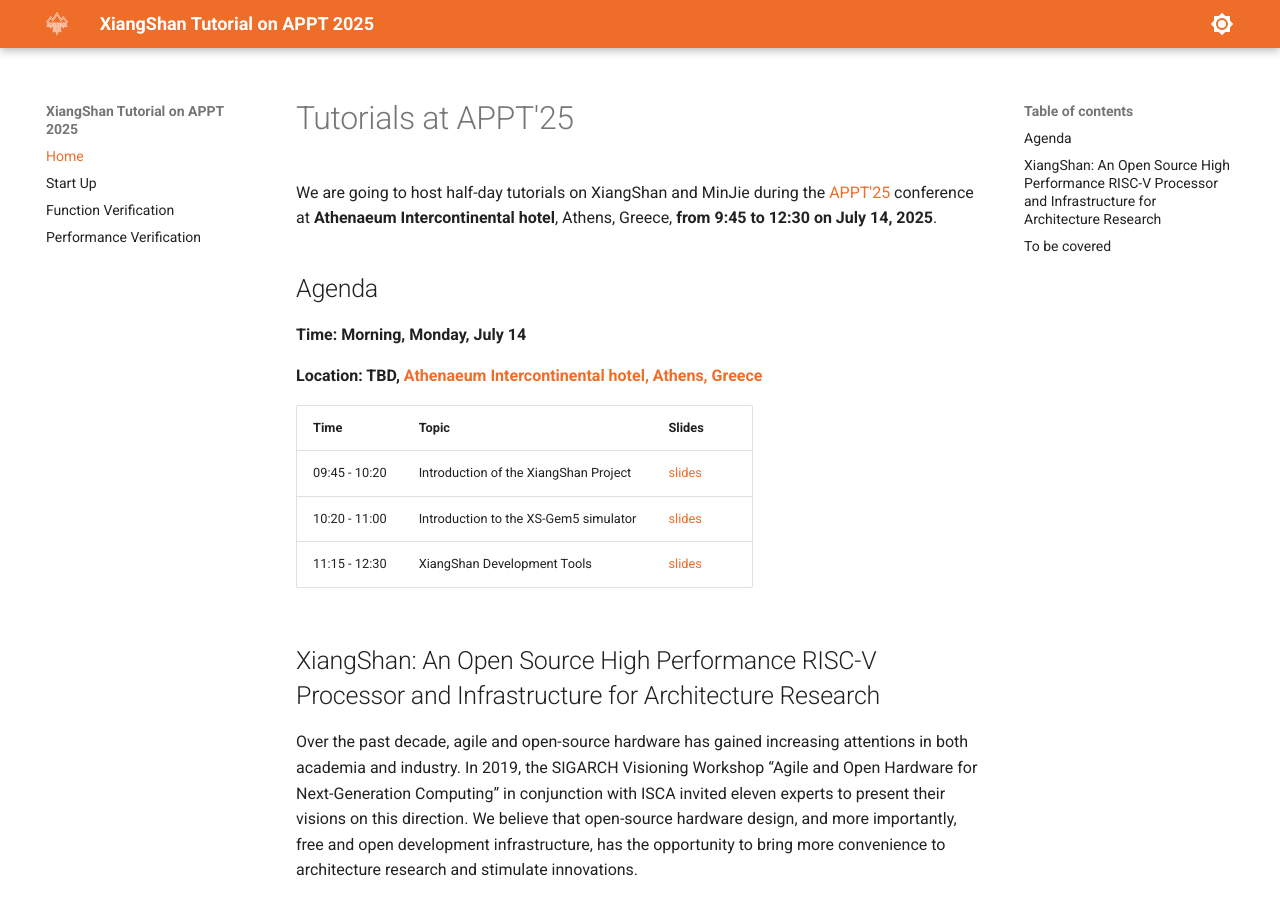
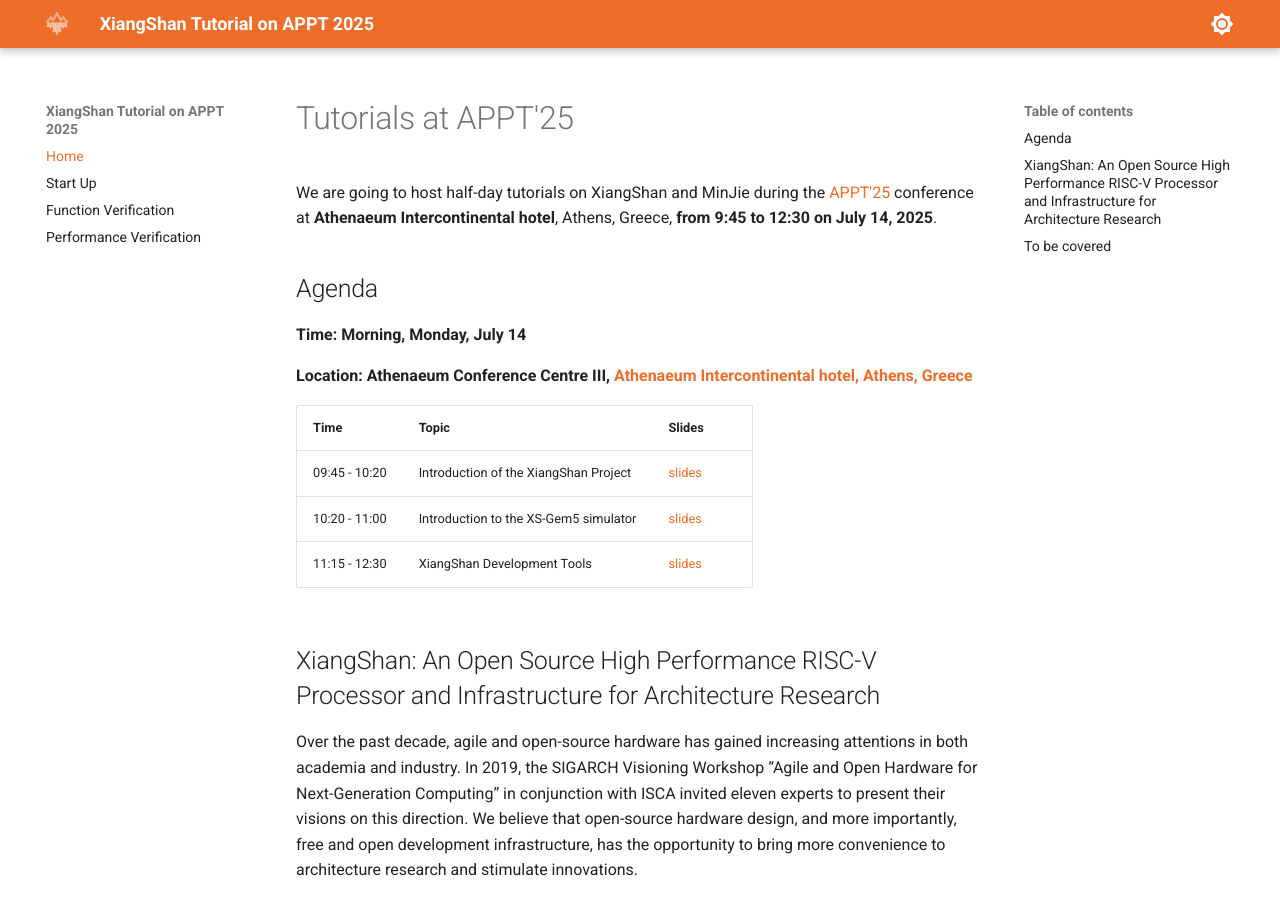
Before and after one commit to OpenXiangShan/tutorial, an MkDocs documentation site: the page built from docs/index.md, in a window 1280 px wide and 900 px high. Built offline with MkDocs 1.6.1 and Material for MkDocs 9.7.7, drawn with Linux system fonts in a browser that asks for light colours.

Commit message:
update appt2025 location

```diff
--- a/docs/index.md
+++ b/docs/index.md
@@ -9,7 +9,7 @@ We are going to host half-day tutorials on XiangShan and MinJie during the [APPT
 
 **Time: Morning, Monday, July 14**
 
-**Location: TBD, [Athenaeum Intercontinental hotel, Athens, Greece](https://maps.google.com/?cid=8198452727479242910&g_mp=Cidnb29nbGUubWFwcy5wbGFjZXMudjEuUGxhY2VzLlNlYXJjaFRleHQ)**
+**Location: Athenaeum Conference Centre III, [Athenaeum Intercontinental hotel, Athens, Greece](https://maps.google.com/?cid=8198452727479242910&g_mp=Cidnb29nbGUubWFwcy5wbGFjZXMudjEuUGxhY2VzLlNlYXJjaFRleHQ)**
 
 | Time          | Topic                                       | Slides |
 | ------------- | ------------------------------------------- | ------ |
```
